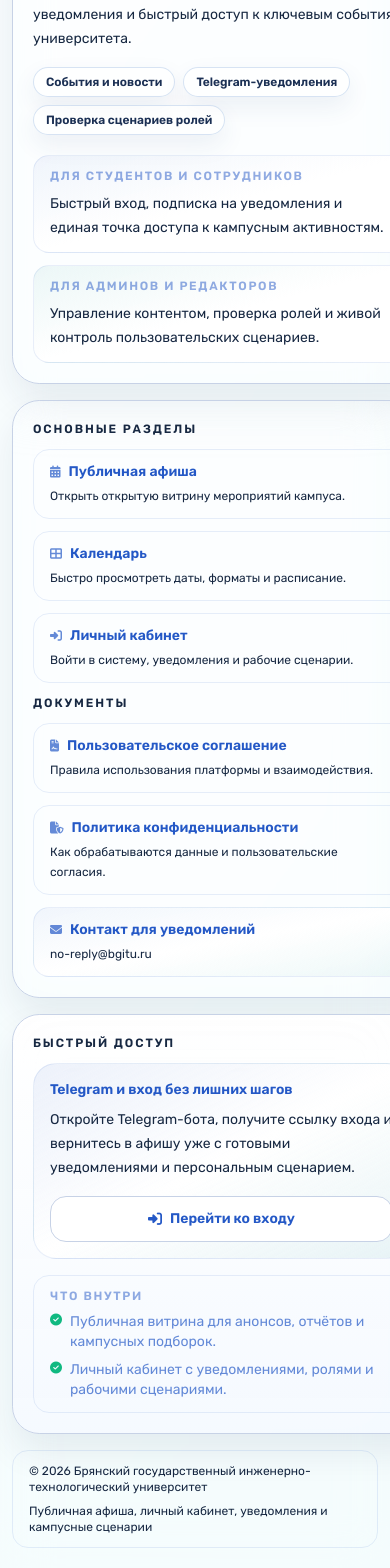
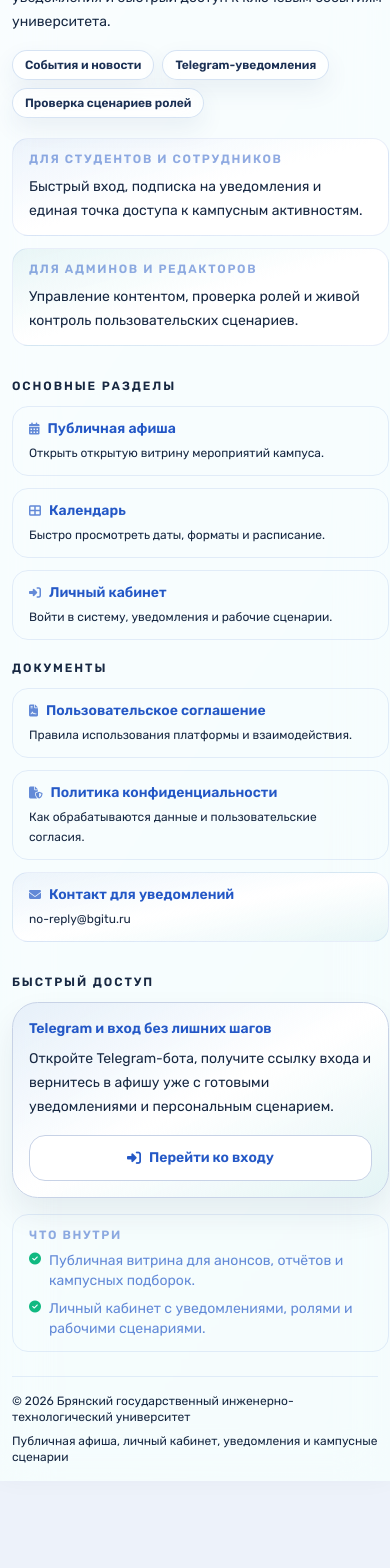
Before and after one commit to dfoxiah/bgitu-afisha, a Next.js app: page / in a window 390 px wide. Shown: the part 2709-4277 px from the top of the page. After the commit the page ends 4190 px from the top, so only its background shows below. Built offline with nearby package versions, Linux system fonts and the light colour scheme; no server answers; the database is empty.

Commit message:
Make footer span like header

```diff
--- a/src/components/layout/Footer.tsx
+++ b/src/components/layout/Footer.tsx
@@ -56,9 +56,6 @@ const legalLinks: FooterLink[] = [
   },
 ]
 
-const cardClassName =
-  "rounded-[1.7rem] border border-primary/12 bg-white/74 p-5 shadow-[0_18px_36px_rgba(18,39,76,0.08)] backdrop-blur-xl sm:p-6"
-
 export default function Footer() {
   const botUsername = getTelegramBotUsername()
   const telegramLink = botUsername ? `https://t.me/${botUsername}` : null
@@ -66,7 +63,7 @@ export default function Footer() {
   const currentYear = new Date().getFullYear()
 
   return (
-    <footer className="footer-sky mt-10 border-t border-primary/12 bg-white/82 shadow-[0_-10px_28px_rgba(17,39,74,0.08)] backdrop-blur-xl">
+    <footer className="footer-sky mt-10 border-t border-primary/12 bg-white/84 shadow-[0_-10px_28px_rgba(17,39,74,0.08)] backdrop-blur-xl">
       <div className="border-b border-primary/10 bg-gradient-to-r from-primary/7 via-white to-accent/7">
         <div className="mx-auto grid max-w-7xl grid-cols-[1fr_auto_1fr] items-center px-3 py-1.5 text-[10px] font-semibold uppercase tracking-[0.1em] text-primary/60 sm:px-6 sm:py-2 sm:text-[11px]">
           <span className="hidden sm:inline">БГИТУ • Афиша кампуса</span>
@@ -77,9 +74,9 @@ export default function Footer() {
         </div>
       </div>
 
-      <div className="mx-auto max-w-7xl px-3 py-5 sm:px-6 sm:py-6">
-        <div className="grid gap-4 lg:grid-cols-[minmax(0,1.18fr)_minmax(0,1fr)_360px]">
-          <section className={cardClassName}>
+      <div className="mx-auto max-w-7xl px-3 sm:px-6">
+        <div className="grid gap-8 py-6 lg:grid-cols-[minmax(0,1.18fr)_minmax(0,1fr)_360px] lg:gap-6 lg:py-7">
+          <section className="lg:border-r lg:border-primary/10 lg:pr-6">
             <Link href="/" className="group flex min-w-0 items-center gap-3">
               <span className="inline-flex h-12 w-12 shrink-0 items-center justify-center rounded-2xl bg-gradient-to-br from-primary to-accent text-xs font-bold text-white shadow-[0_16px_28px_rgba(36,88,198,0.24)]">
                 БГ
@@ -126,8 +123,8 @@ export default function Footer() {
             </div>
           </section>
 
-          <section className={`${cardClassName} grid gap-3 sm:grid-cols-2`}>
-            <div className="space-y-3">
+          <section className="grid gap-5 sm:grid-cols-2 lg:pr-6">
+            <div className="space-y-3 lg:border-r lg:border-primary/10 lg:pr-5">
               <div className="text-xs font-semibold uppercase tracking-[0.16em] text-primary/48">
                 Основные разделы
               </div>
@@ -135,7 +132,7 @@ export default function Footer() {
                 <Link
                   key={link.href}
                   href={link.href}
-                  className="group block rounded-2xl border border-primary/10 bg-white/72 px-4 py-3 transition-all hover:-translate-y-0.5 hover:border-primary/24 hover:bg-white"
+                  className="group block rounded-2xl border border-primary/10 bg-white/66 px-4 py-3 transition-all hover:-translate-y-0.5 hover:border-primary/24 hover:bg-white"
                 >
                   <div className="flex items-center gap-2 text-sm font-semibold text-primary">
                     <i className={`fas fa-${link.icon} text-[12px] text-primary/70`} aria-hidden="true" />
@@ -154,7 +151,7 @@ export default function Footer() {
                 <Link
                   key={link.href}
                   href={link.href}
-                  className="group block rounded-2xl border border-primary/10 bg-white/72 px-4 py-3 transition-all hover:-translate-y-0.5 hover:border-primary/24 hover:bg-white"
+                  className="group block rounded-2xl border border-primary/10 bg-white/66 px-4 py-3 transition-all hover:-translate-y-0.5 hover:border-primary/24 hover:bg-white"
                 >
                   <div className="flex items-center gap-2 text-sm font-semibold text-primary">
                     <i className={`fas fa-${link.icon} text-[12px] text-primary/70`} aria-hidden="true" />
@@ -177,12 +174,12 @@ export default function Footer() {
             </div>
           </section>
 
-          <section className={`${cardClassName} bg-[linear-gradient(180deg,rgba(255,255,255,0.9),rgba(244,249,255,0.88))]`}>
+          <section>
             <div className="text-xs font-semibold uppercase tracking-[0.16em] text-primary/48">
               Быстрый доступ
             </div>
 
-            <div className="mt-3 rounded-[1.45rem] border border-primary/10 bg-gradient-to-br from-primary/[0.08] via-white to-accent/[0.08] p-4">
+            <div className="mt-3 rounded-[1.6rem] border border-primary/12 bg-gradient-to-br from-primary/[0.08] via-white to-accent/[0.08] p-4 shadow-[0_16px_32px_rgba(18,39,76,0.08)]">
               <div className="text-sm font-semibold text-primary">Telegram и вход без лишних шагов</div>
               <p className="mt-2 text-sm leading-6 text-primary/68">
                 Откройте Telegram-бота, получите ссылку входа и вернитесь в афишу уже с готовыми
@@ -212,7 +209,7 @@ export default function Footer() {
               </div>
             </div>
 
-            <div className="mt-4 rounded-2xl border border-primary/10 bg-white/72 px-4 py-3">
+            <div className="mt-4 rounded-2xl border border-primary/10 bg-white/66 px-4 py-3">
               <div className="text-xs font-semibold uppercase tracking-[0.14em] text-primary/50">
                 Что внутри
               </div>
@@ -230,7 +227,7 @@ export default function Footer() {
           </section>
         </div>
 
-        <div className="mt-4 flex flex-col gap-2 rounded-2xl border border-primary/10 bg-white/66 px-4 py-3 text-xs text-primary/56 sm:px-5 md:flex-row md:items-center md:justify-between">
+        <div className="flex flex-col gap-2 border-t border-primary/10 py-4 text-xs text-primary/56 md:flex-row md:items-center md:justify-between">
           <p>© {currentYear} Брянский государственный инженерно-технологический университет</p>
           <p>Публичная афиша, личный кабинет, уведомления и кампусные сценарии</p>
         </div>
```
